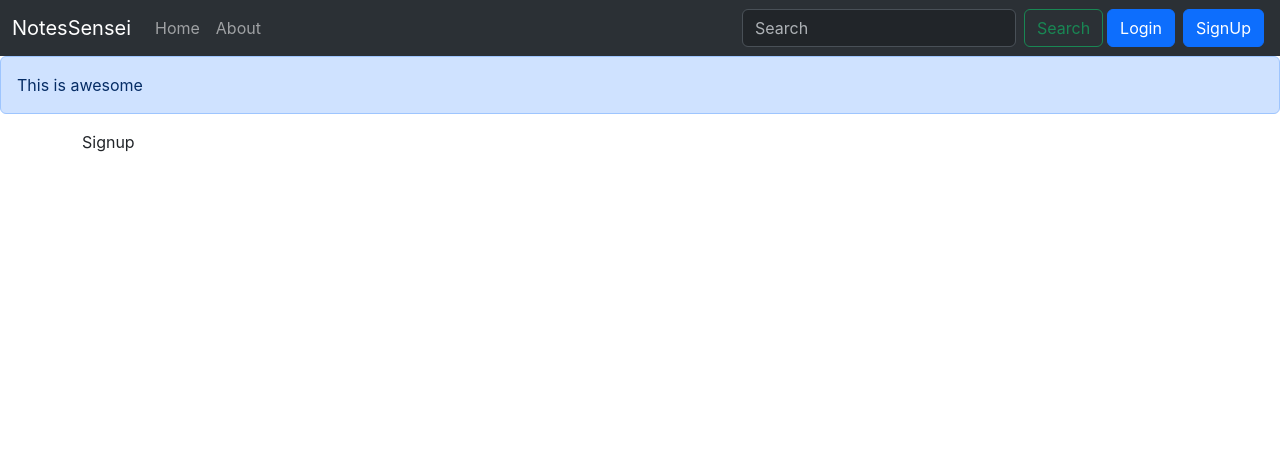
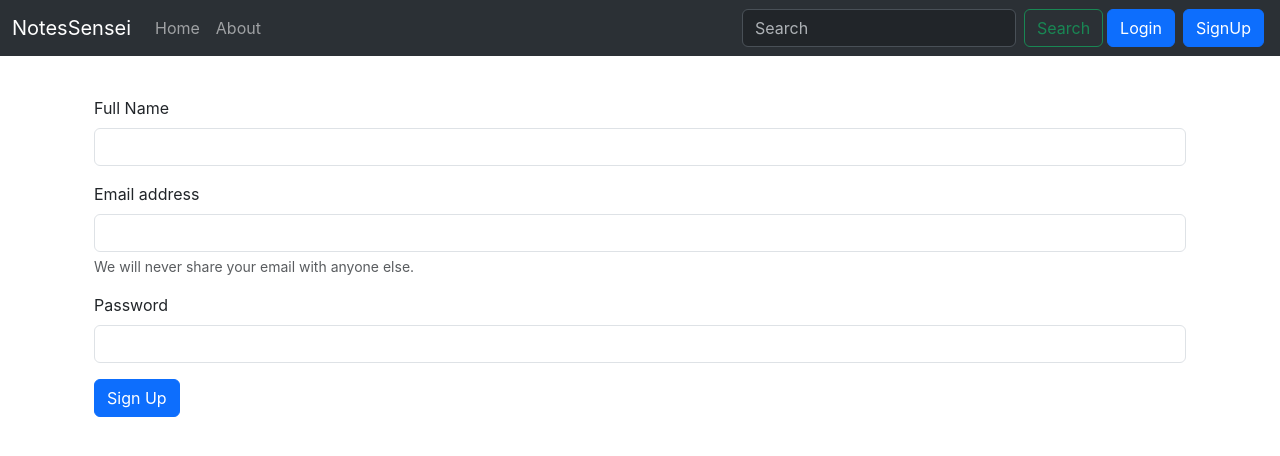
Before and after one commit to akshayghatiki311/notes-sensei, a React (Create React App) app: page /signup in a window 1280 px wide. Shown: the top 456 px of the page. Built offline with nearby package versions, Linux system fonts and the light colour scheme.

Commit message:
Added signup functionality and added alerts

```diff
--- a/src/App.js
+++ b/src/App.js
@@ -7,20 +7,30 @@ import NoteState from "./context/notes/NoteState";
 import Alert from "./components/Alert";
 import Login from "./components/Login";
 import Signup from "./components/Signup";
-
+import { useState } from "react";
 function App() {
+  const [alert, setAlert] = useState(null)
+  const updateAlert = (message,type) => {
+    setAlert({
+      message: message,
+      type: type
+    });
+    setTimeout(() => {
+      setAlert(null);
+    }, 2000);
+  }
   return (
     <>
       <NoteState>
         <Router>
           <Navbar />
-          <Alert message="This is awesome"/>
+          <Alert alert={alert}/>
           <div className="container">
             <Routes>
-              <Route exact path="/" element={<Home />}></Route>
+              <Route exact path="/" element={<Home updateAlert={updateAlert}/>}></Route>
               <Route exact path="/about" element={<About />}></Route>
-              <Route exact path="/login" element={<Login />}></Route>
-              <Route exact path="/signup" element={<Signup />}></Route>
+              <Route exact path="/login" element={<Login updateAlert={updateAlert}/>}></Route>
+              <Route exact path="/signup" element={<Signup updateAlert={updateAlert}/>}></Route>
               </Routes>
           </div>
         </Router>
--- a/src/components/Addnote.js
+++ b/src/components/Addnote.js
@@ -1,7 +1,7 @@
 import React, { useContext, useState } from "react";
 import NoteContext from "../context/notes/NoteContext";
 
-function Addnote() {
+function Addnote(props) {
   const context = useContext(NoteContext);
   const { addNote } = context;
   const [note, setNote] = useState({
@@ -17,6 +17,7 @@ function Addnote() {
       description: "",
       tag: "",
     })
+    props.updateAlert("Note added successfully","success");
   };
   const onChange = (event) => {
     setNote({ ...note, [event.target.name]: event.target.value });
--- a/src/components/Alert.js
+++ b/src/components/Alert.js
@@ -1,11 +1,16 @@
 import React from 'react'
 
 function Alert(props) {
+    const capitalize = (word)=>{
+        word = word.toLowerCase();
+        return word.charAt(0).toUpperCase() + word.slice(1);
+    }
   return (
-    <div>
-    <div className="alert alert-primary" role="alert">
-    {props.message}
-</div></div>
+    <div style={{height:"40px"}}>
+      {props.alert && <div className={`alert alert-${props.alert.type} alert-dismissible fade show`} role="alert">
+          <strong>{capitalize(props.alert.type)}</strong>: {props.alert.message}.
+      </div>}
+    </div>
   )
 }
 
--- a/src/components/Home.js
+++ b/src/components/Home.js
@@ -1,11 +1,11 @@
 import React from "react";
 import Notes from "./Notes";
 
-function Home() {
+function Home(props) {
 
   return (
     <div>
-      <Notes/>
+      <Notes updateAlert={props.updateAlert}/>
     </div>
   );
 }
--- a/src/components/Login.js
+++ b/src/components/Login.js
@@ -1,7 +1,7 @@
 import React, { useState } from "react";
-import { useNavigate } from 'react-router-dom';
+import { useNavigate } from "react-router-dom";
 
-function Login() {
+function Login(props) {
   const [credentials, setCredentials] = useState({ email: "", password: "" });
   let navigate = useNavigate();
   const host = "http://localhost:5000";
@@ -12,16 +12,19 @@ function Login() {
       headers: {
         "Content-Type": "application/json",
       },
-      body: JSON.stringify({ email:credentials.email, password:credentials.password }),
+      body: JSON.stringify({
+        email: credentials.email,
+        password: credentials.password,
+      }),
     });
     const json = await response.json();
-    if(json.success){
-        // redirect
-        localStorage.setItem('token',json.authtoken);
-        navigate('/');
-    }
-    else{
-        alert('Invalid credentials');
+    if (json.success) {
+      // redirect
+      localStorage.setItem("token", json.authToken);
+      navigate("/");
+      props.updateAlert("Logged in successfully", "success");
+    } else {
+      props.updateAlert("Invalid credentials", "danger");
     }
   };
   const onChange = (event) => {
--- a/src/components/Noteitem.js
+++ b/src/components/Noteitem.js
@@ -4,18 +4,26 @@ import NoteContext from "../context/notes/NoteContext";
 function Noteitem(props) {
   const context = useContext(NoteContext);
   const { deleteNote } = context;
-  const handleDelete = ()=>{
-    deleteNote(note._id);
-  }
-  const { note,updateNote } = props;
+  const { note, updateNote } = props;
   return (
     <div className="col-md-3">
       <div className="card my-3" style={{ width: "18rem" }}>
         <div className="card-body">
           <div className="d-flex align-items-center">
             <h5 className="card-title">{note.title}</h5>
-            <i className="fa-solid fa-trash-can mx-2" onClick={handleDelete}></i>
-            <i className="fa-regular fa-pen-to-square mx-2" onClick={()=>{updateNote(note)}}></i>
+            <i
+              className="fa-solid fa-trash-can mx-2"
+              onClick={()=>{
+                deleteNote(note._id);
+                props.updateAlert("Note deleted","warning");
+              }}
+            ></i>
+            <i
+              className="fa-regular fa-pen-to-square mx-2"
+              onClick={() => {
+                updateNote(note);
+              }}
+            ></i>
           </div>
           <p className="card-text">{note.description}</p>
           <p className="card-text">{note.tag}</p>
--- a/src/components/Notes.js
+++ b/src/components/Notes.js
@@ -3,7 +3,7 @@ import NoteContext from "../context/notes/NoteContext";
 import Noteitem from "./Noteitem";
 import Addnote from "./Addnote";
 
-function Notes() {
+function Notes(props) {
   const context = useContext(NoteContext);
   const { notes, getNotes, editNote } = context;
   useEffect(() => {
@@ -35,6 +35,7 @@ function Notes() {
     ref.current.click();
     event.preventDefault();
     editNote(note.id, note.etitle, note.edescription, note.etag);
+    props.updateAlert("Notes updated successfully","success");
   };
   const onChange = (event) => {
     setNote({ ...note, [event.target.name]: event.target.value });
@@ -42,7 +43,7 @@ function Notes() {
 
   return (
     <>
-      <Addnote />
+      <Addnote updateAlert={props.updateAlert}/>
       <button
         ref={ref}
         type="button"
@@ -147,7 +148,7 @@ function Notes() {
         <h2>Your Notes</h2>
         {notes.map((note) => {
           return (
-            <Noteitem key={note._id} updateNote={updateNote} note={note} />
+            <Noteitem key={note._id} updateNote={updateNote} note={note} updateAlert={props.updateAlert}/>
           );
         })}
         <div className="container">
--- a/src/components/Signup.js
+++ b/src/components/Signup.js
@@ -1,9 +1,96 @@
-import React from 'react'
+import React, { useState } from "react";
+import { useNavigate } from "react-router-dom";
 
-function Signup() {
+function Signup(props) {
+  let navigate = useNavigate();
+  const host = "http://localhost:5000";
+  const [credentials, setCredentials] = useState({
+    name: "",
+    email: "",
+    password: "",
+  });
+  const handleSubmit = async (event) => {
+    event.preventDefault();
+    const response = await fetch(`${host}/api/auth/createuser`, {
+      method: "POST",
+      headers: {
+        "Content-Type": "application/json",
+      },
+      body: JSON.stringify({
+        name: credentials.name,
+        email: credentials.email,
+        password: credentials.password,
+      }),
+    });
+    const json = await response.json();
+    if (json.success) {
+      localStorage.setItem("token".json.authToken);
+      navigate("/login");
+      props.updateAlert("User created successfully", "success");
+    } else {
+      props.updateAlert("User already exists", "danger");
+    }
+  };
+  const onChange = (event) => {
+    setCredentials({ ...credentials, [event.target.name]: event.target.value });
+  };
+
   return (
-    <div>Signup</div>
-  )
+    <div className="container">
+      <form onSubmit={handleSubmit}>
+        <div className="mb-3">
+          <label htmlFor="name" className="form-label">
+            Full Name
+          </label>
+
+          <input
+            type="text"
+            className="form-control"
+            id="name"
+            name="name"
+            onChange={onChange}
+            value={credentials.name}
+          />
+        </div>
+        <div className="mb-3">
+          <label htmlFor="email" className="form-label">
+            Email address
+          </label>
+          <input
+            type="email"
+            className="form-control"
+            id="email"
+            aria-describedby="emailHelp"
+            name="email"
+            value={credentials.email}
+            onChange={onChange}
+          />
+          <div id="emailHelp" className="form-text">
+            We will never share your email with anyone else.
+          </div>
+        </div>
+        <div className="mb-3">
+          <label htmlFor="password" className="form-label">
+            Password
+          </label>
+          <input
+            type="password"
+            className="form-control"
+            id="password"
+            name="password"
+            onChange={onChange}
+            value={credentials.password}
+            minLength={5}
+            required
+          />
+        </div>
+
+        <button type="submit" className="btn btn-primary">
+          Sign Up
+        </button>
+      </form>
+    </div>
+  );
 }
 
-export default Signup
+export default Signup;
```
